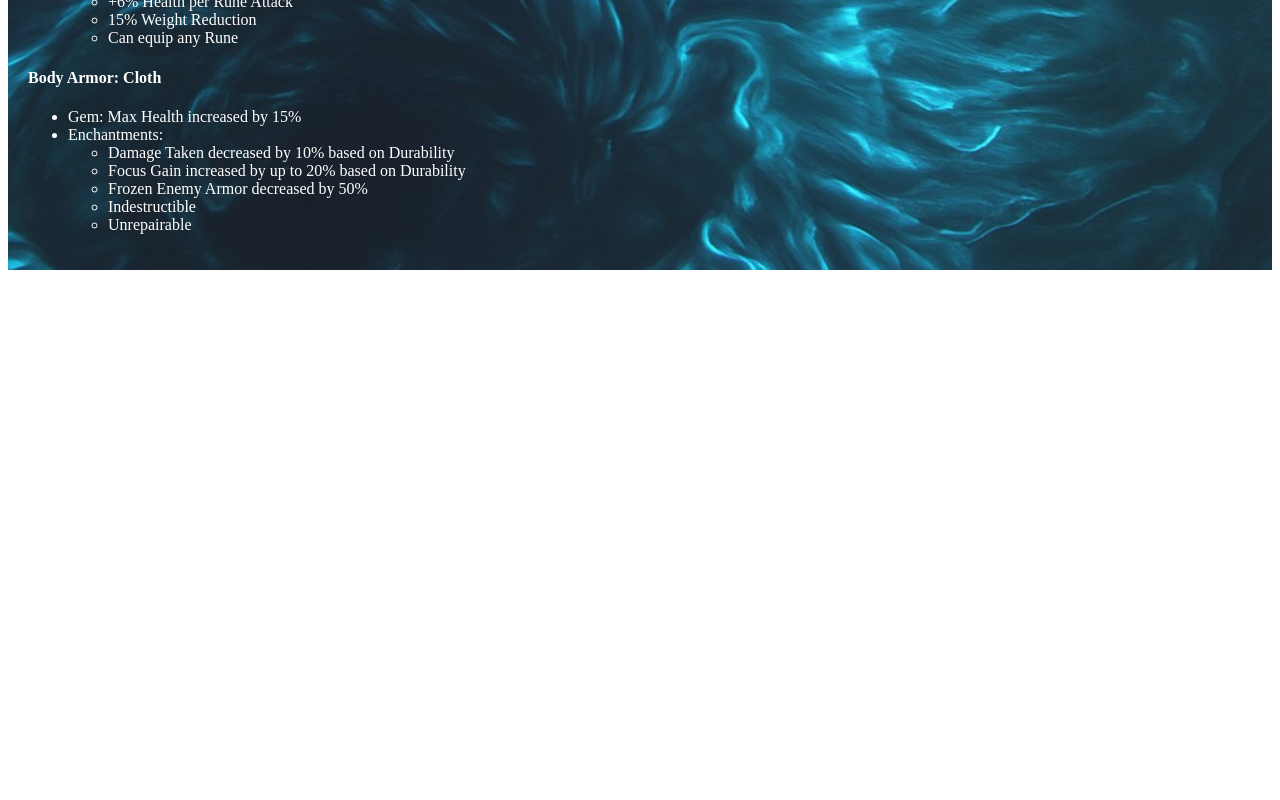
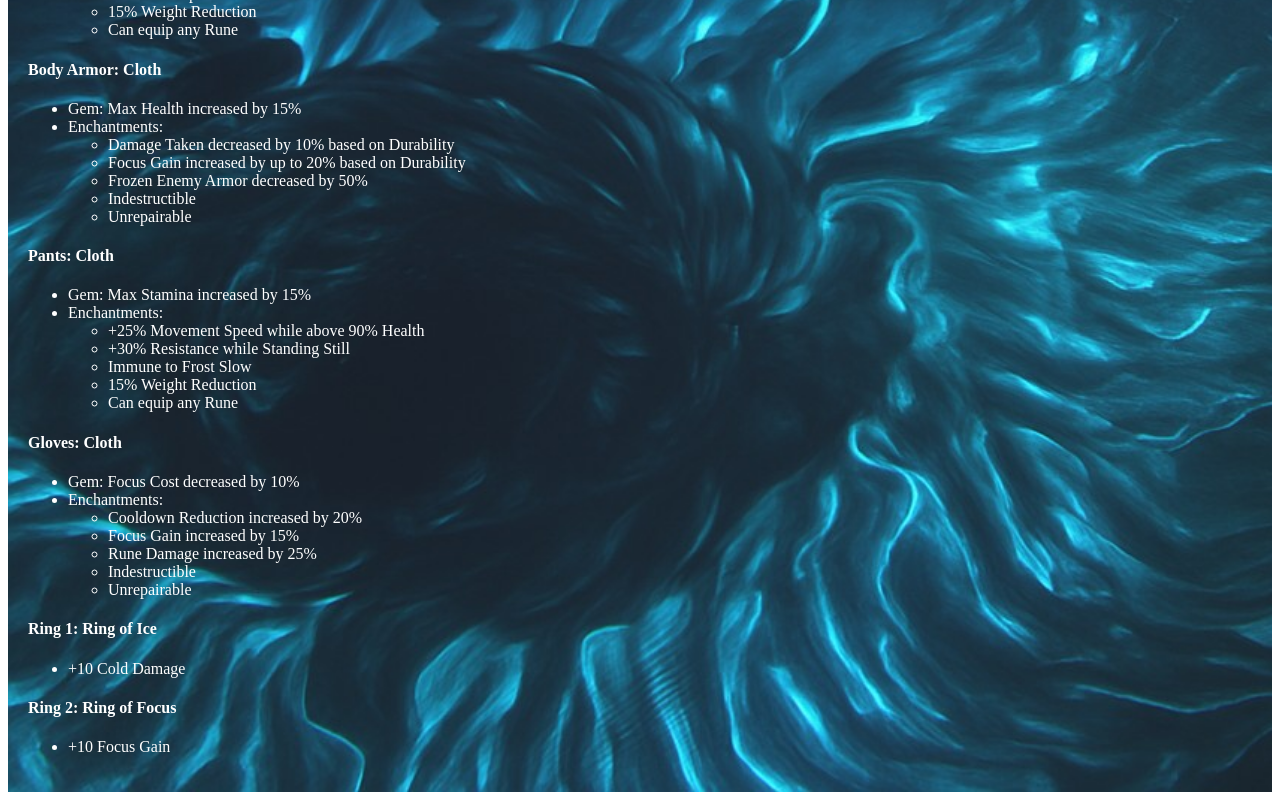
Before and after one commit to NoRestFortheWickedBuilds/nrftw-builds, a Next.js app: page /builds/cold-mage in a window 1280 px wide. Shown: the part 747-1547 px from the top of the page. Before the commit the page ends 1025 px from the top, so only its background shows below. Built offline with nearby package versions, Linux system fonts and the light colour scheme.

Commit message:
Finalize Cold Mage with complete gear and layout improvements

```diff
--- a/pages/builds/cold-mage.js
+++ b/pages/builds/cold-mage.js
@@ -5,8 +5,9 @@ export default function ColdMage() {
     return (
         <div style={{ backgroundImage: "url('/background/background-image.jpeg')", backgroundSize: 'cover', minHeight: '100vh', color: 'white', padding: '20px' }}>
             <h1 style={{ color: 'gold', textAlign: 'center' }}>Cold Mage Build</h1>
-            <h2 style={{ color: '#FFD700', textAlign: 'center' }}>By Larry Puss</h2>
-            <div style={{ textAlign: 'center', marginBottom: '20px' }}>
+
+            <div style={{ textAlign: 'left', marginBottom: '20px', color: '#00BFFF', fontSize: '18px' }}>
+                <p>By Larry Puss</p>
                 <a href="https://youtu.be/Sj3dq73uSBs" target="_blank" rel="noopener noreferrer" style={{ color: '#00BFFF', fontSize: '18px' }}>Watch Build Guide on YouTube</a>
             </div>
 
@@ -65,6 +66,44 @@ export default function ColdMage() {
                     </ul>
                 </li>
             </ul>
+
+            <h4>Pants: Cloth</h4>
+            <ul>
+                <li>Gem: Max Stamina increased by 15%</li>
+                <li>Enchantments:
+                    <ul>
+                        <li>+25% Movement Speed while above 90% Health</li>
+                        <li>+30% Resistance while Standing Still</li>
+                        <li>Immune to Frost Slow</li>
+                        <li>15% Weight Reduction</li>
+                        <li>Can equip any Rune</li>
+                    </ul>
+                </li>
+            </ul>
+
+            <h4>Gloves: Cloth</h4>
+            <ul>
+                <li>Gem: Focus Cost decreased by 10%</li>
+                <li>Enchantments:
+                    <ul>
+                        <li>Cooldown Reduction increased by 20%</li>
+                        <li>Focus Gain increased by 15%</li>
+                        <li>Rune Damage increased by 25%</li>
+                        <li>Indestructible</li>
+                        <li>Unrepairable</li>
+                    </ul>
+                </li>
+            </ul>
+
+            <h4>Ring 1: Ring of Ice</h4>
+            <ul>
+                <li>+10 Cold Damage</li>
+            </ul>
+
+            <h4>Ring 2: Ring of Focus</h4>
+            <ul>
+                <li>+10 Focus Gain</li>
+            </ul>
         </div>
     );
 }
```
